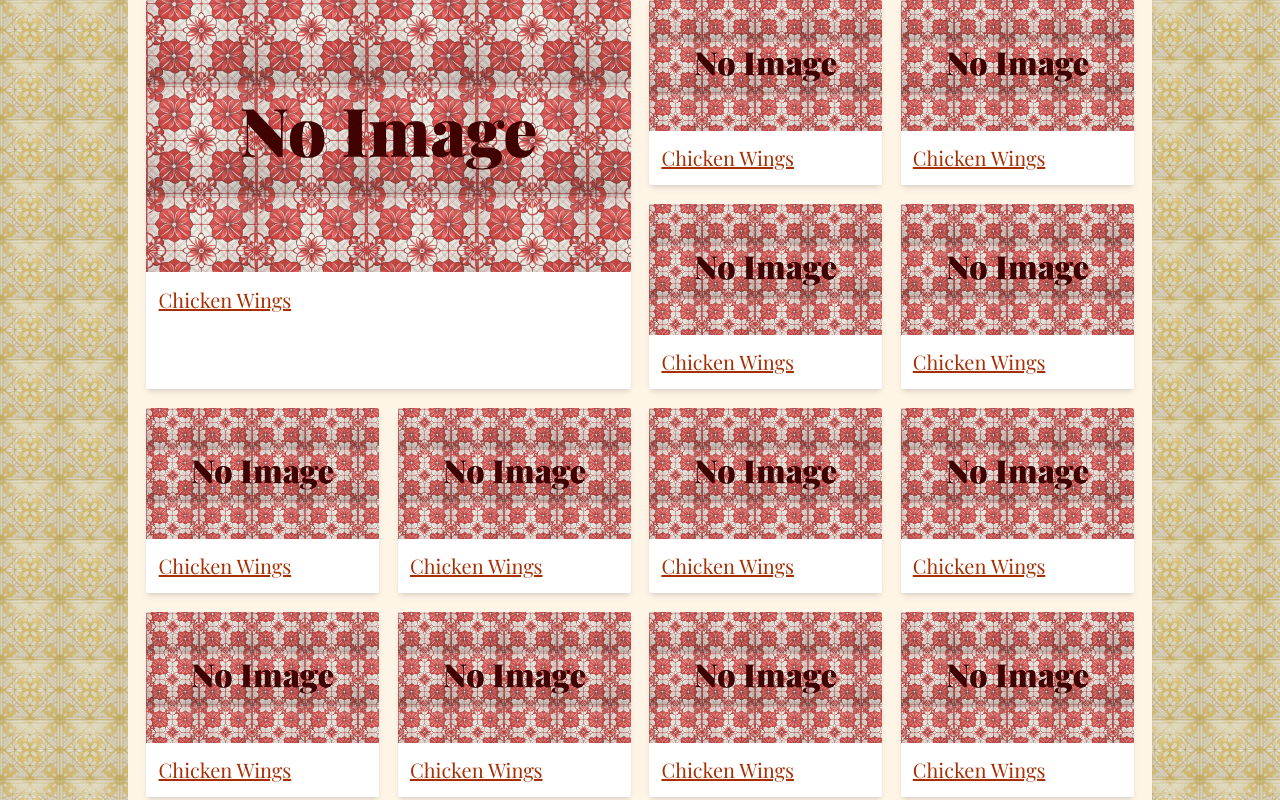
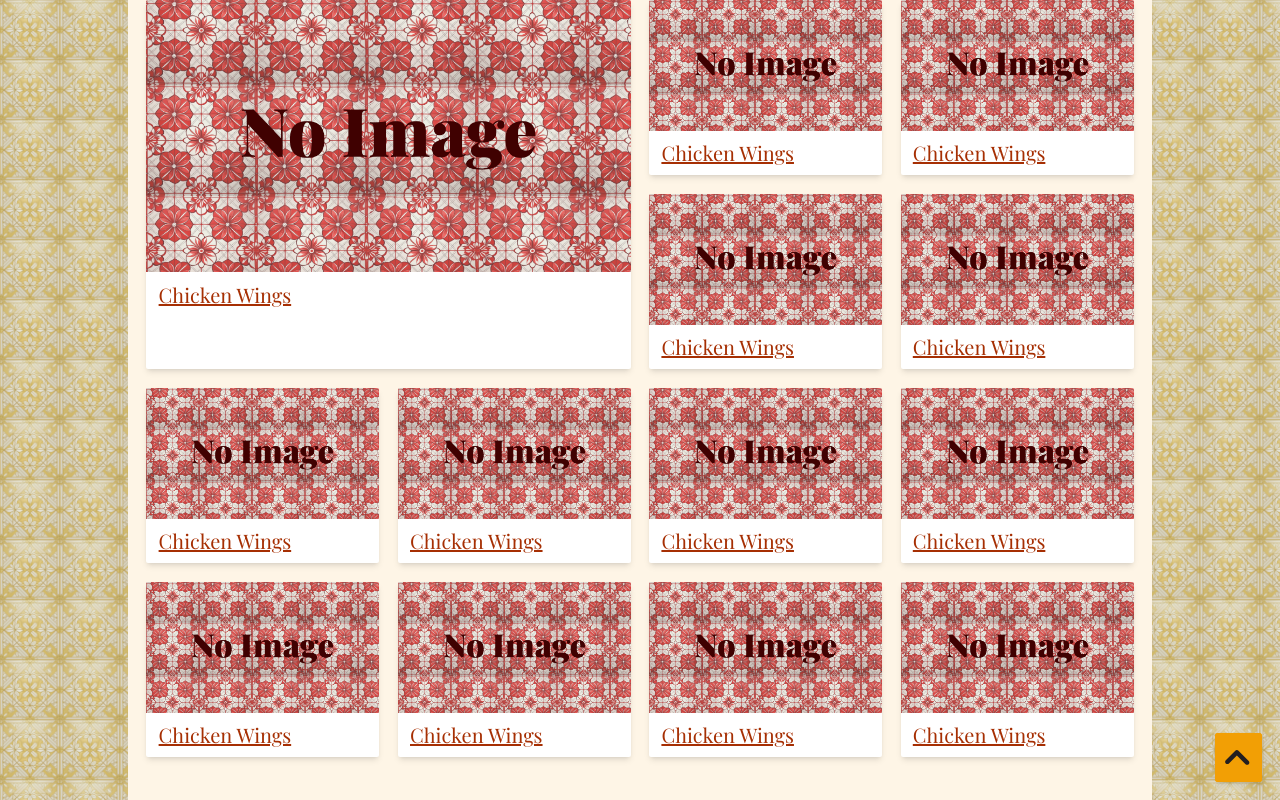
Before and after one commit to davinaleong/proj-recipe-app, a Next.js app: page / in a window 1280 px wide. Built offline with nearby package versions, Linux system fonts and the light colour scheme.

Commit message:
Done with back to top button

```diff
--- /dev/null
+++ b/src/app/components/buttons/backToTopButton.tsx
@@ -0,0 +1,15 @@
+import Image from "next/image"
+import Link from "next/link"
+import upIcon from "./../../../assets/images/ib-up-icon.svg"
+import "./buttons.scss"
+
+function BackToTopButton() {
+  return (
+    <Link href="#top" className="btn btn-back-to-top | fixed right-4 bottom-4">
+      <Image src={upIcon} alt="Back to top icon" width="32" height="32" />
+      <span className="sr-only">Back to top</span>
+    </Link>
+  )
+}
+
+export default BackToTopButton
--- /dev/null
+++ b/src/app/components/buttons/buttons.scss
@@ -0,0 +1,68 @@
+.btn {
+  --_btn-clr: theme("colors.white");
+  --_btn-bg-clr: theme("colors.black");
+  --_btn-border-clr: theme("colors.black");
+  --_btn-border: thin solid var(--_btn-border-clr);
+
+  --_btn-hover-clr: theme("colors.white");
+  --_btn-hover-bg-clr: theme("colors.black");
+  --_btn-hover-border-clr: theme("colors.black");
+  --_btn-hover-border: thin solid var(--_btn-hover-border-clr);
+
+  --_btn-spacer-block: theme("spacing.3");
+  --_btn-spacer-inline: theme("spacing.4");
+  --_btn-spacer-gap: theme("spacing.2");
+
+  --_btn-width: auto;
+  --_btn-height: auto;
+  --_btn-ai: center;
+  --_btn-jc: center;
+  --_btn-spacer-br: theme("borderRadius.sm");
+  --_btn-shadow: theme("boxShadow.md");
+
+  display: inline-flex;
+  color: var(--_btn-clr);
+  background-color: var(--_btn-bg-clr);
+  border: var(--_btn-border);
+  align-items: var(--_btn-ai);
+  justify-content: var(--_btn-jc);
+  gap: var(--_btn-spacer-gap);
+  padding-block-start: var(--_btn-spacer-block);
+  padding-block-end: var(--_btn-spacer-block);
+  padding-inline-start: var(--_btn-spacer-inline);
+  padding-inline-end: var(--_btn-spacer-inline);
+  border-radius: var(--_btn-spacer-br);
+  box-shadow: var(--_btn-shadow);
+  max-width: var(--_btn-width);
+  min-height: var(--_btn-height);
+  transition: all 0.3s ease-in-out;
+  cursor: pointer;
+
+  &:hover {
+    color: var(--_btn-hover-clr);
+    background-color: var(--_btn-hover-bg-clr);
+    border: var(--_btn-hover-border);
+  }
+
+  &-back-to-top {
+    --_btn-clr: theme("colors.black");
+    --_btn-bg-clr: theme("colors.ibYellow.500");
+    --_btn-border-clr: theme("colors.ibYellow.500");
+
+    --_btn-hover-clr: theme("colors.black");
+    --_btn-hover-bg-clr: theme("colors.ibYellow.300");
+    --_btn-hover-border-clr: theme("colors.ibYellow.300");
+
+    --_btn-spacer-block: theme("spacing.2");
+    --_btn-spacer-inline: theme("spacing.2");
+
+    --_btn-width: theme("width.7");
+    --_btn-height: theme("height.7");
+
+    flex-direction: column;
+
+    &:hover {
+      scale: 1.2;
+    }
+  }
+}
--- a/src/app/globals.scss
+++ b/src/app/globals.scss
@@ -1,6 +1,8 @@
 @tailwind base;
 @tailwind components;
 @tailwind utilities;
+
+@import "./reset";
 
 :root {
   --primary-spacer: theme("spacing.4");
--- a/src/app/layout.tsx
+++ b/src/app/layout.tsx
@@ -1,4 +1,5 @@
 import type { Metadata } from "next"
+import BackToTopButton from "./components/buttons/backToTopButton"
 import "./globals.scss"
 
 export const metadata: Metadata = {
@@ -13,7 +14,11 @@
 }>) {
   return (
     <html lang="en">
-      <body>{children}</body>
+      <body id="top" className="relative">
+        {children}
+
+        <BackToTopButton />
+      </body>
     </html>
   )
 }
--- /dev/null
+++ b/src/app/lib/link/ImageInterface.ts
@@ -0,0 +1,6 @@
+interface ImageInterface {
+  image: any
+  alt: string
+}
+
+export default ImageInterface
--- /dev/null
+++ b/src/app/reset.scss
@@ -0,0 +1,129 @@
+/* http://meyerweb.com/eric/tools/css/reset/
+   v2.0 | 20110126
+   License: none (public domain)
+*/
+
+html,
+body,
+div,
+span,
+applet,
+object,
+iframe,
+h1,
+h2,
+h3,
+h4,
+h5,
+h6,
+p,
+blockquote,
+pre,
+a,
+abbr,
+acronym,
+address,
+big,
+cite,
+code,
+del,
+dfn,
+em,
+img,
+ins,
+kbd,
+q,
+s,
+samp,
+small,
+strike,
+strong,
+sub,
+sup,
+tt,
+var,
+b,
+u,
+i,
+center,
+dl,
+dt,
+dd,
+ol,
+ul,
+li,
+fieldset,
+form,
+label,
+legend,
+table,
+caption,
+tbody,
+tfoot,
+thead,
+tr,
+th,
+td,
+article,
+aside,
+canvas,
+details,
+embed,
+figure,
+figcaption,
+footer,
+header,
+hgroup,
+menu,
+nav,
+output,
+ruby,
+section,
+summary,
+time,
+mark,
+audio,
+video {
+  margin: 0;
+  padding: 0;
+  border: 0;
+  font-size: 100%;
+  font: inherit;
+  vertical-align: baseline;
+}
+/* HTML5 display-role reset for older browsers */
+article,
+aside,
+details,
+figcaption,
+figure,
+footer,
+header,
+hgroup,
+menu,
+nav,
+section {
+  display: block;
+}
+body {
+  line-height: 1;
+}
+ol,
+ul {
+  list-style: none;
+}
+blockquote,
+q {
+  quotes: none;
+}
+blockquote:before,
+blockquote:after,
+q:before,
+q:after {
+  content: "";
+  content: none;
+}
+table {
+  border-collapse: collapse;
+  border-spacing: 0;
+}
```
Also changed, not shown: src/assets/images/ib-up-icon.svg (added).
